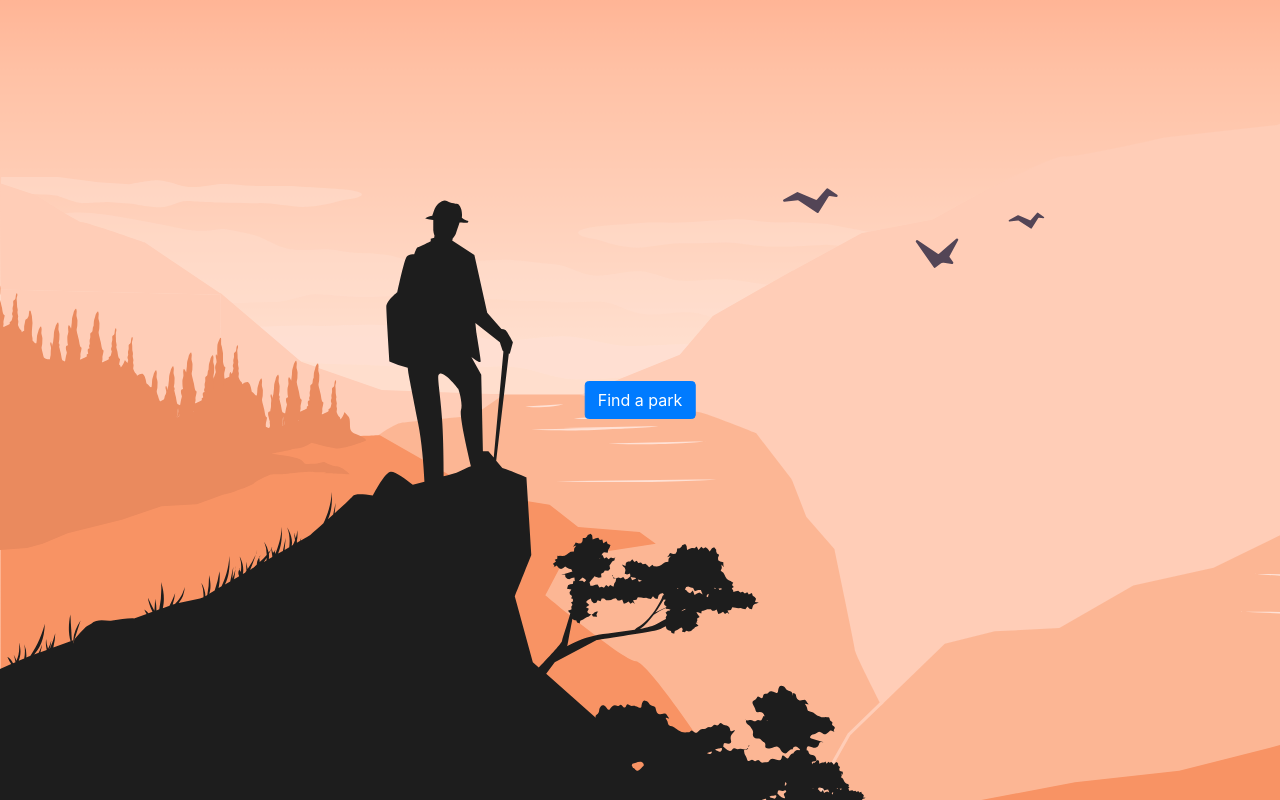
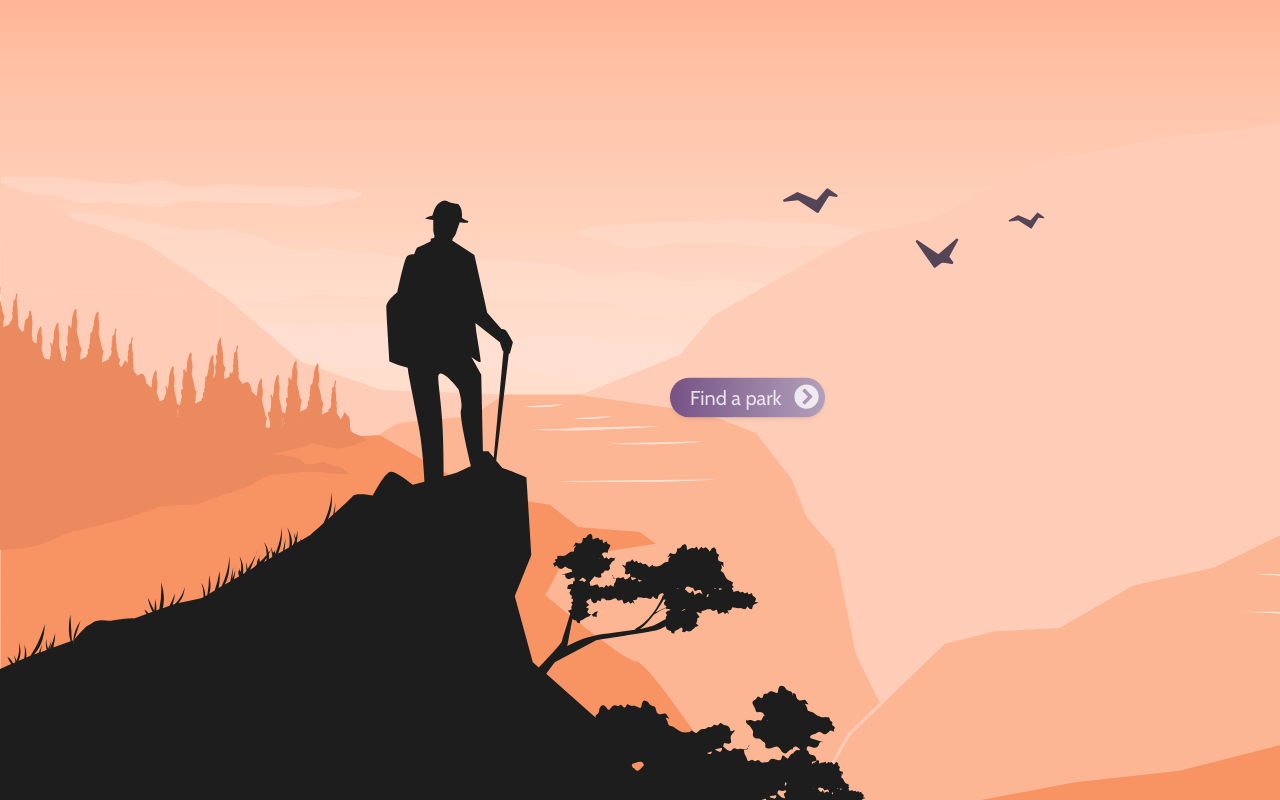
Before and after one commit to eunicornbread/NPSInfoKiosk, a React (Create React App) app: page / in a window 1280 px wide. Built offline with nearby package versions, Linux system fonts and the light colour scheme.

Commit message:
Style CTA button in the landing page

```diff
--- a/public/index.html
+++ b/public/index.html
@@ -10,6 +10,9 @@
     <link rel="stylesheet" href="https://use.fontawesome.com/releases/v5.8.2/css/all.css" integrity="sha384-oS3vJWv+0UjzBfQzYUhtDYW+Pj2yciDJxpsK1OYPAYjqT085Qq/1cq5FLXAZQ7Ay" crossorigin="anonymous">
     <link rel="stylesheet" href="https://maxcdn.bootstrapcdn.com/bootstrap/4.3.1/css/bootstrap.min.css" integrity="sha384-ggOyR0iXCbMQv3Xipma34MD+dH/1fQ784/j6cY/iJTQUOhcWr7x9JvoRxT2MZw1T" crossorigin="anonymous" />
 
+    <!-- Google Fonts -->
+    <link href="https://fonts.googleapis.com/css?family=Cabin&display=swap" rel="stylesheet">
+
     <title>React App</title>
   </head>
   <body>
--- a/src/App.css
+++ b/src/App.css
@@ -8,45 +8,55 @@
 
 .content {
   position: absolute;
-  left: 50%;
+  left: 670px;
   top: 50%;
-  transform: translate(-50%, -50%);
+  transform: translate(0, -50%);
 }
 
-
-
-
-
-.App {
-  text-align: center;
+.button:hover {
+  background-color: rgba(118, 82, 133, 1);
+  box-shadow: 0 .5rem 1rem rgba(0,0,0,.15) !important;
 }
 
-.App-logo {
-  animation: App-logo-spin infinite 20s linear;
-  height: 40vmin;
-  pointer-events: none;
+.button:hover .button-icon {
+  opacity: 1;
 }
 
-.App-header {
-  background-color: #282c34;
-  min-height: 100vh;
-  display: flex;
-  flex-direction: column;
-  align-items: center;
-  justify-content: center;
-  font-size: calc(10px + 2vmin);
-  color: white;
+.button:hover .button-text {
+  opacity: 1;
 }
 
-.App-link {
-  color: #61dafb;
+.button {
+  background-image: linear-gradient(to right, rgba(118, 82, 133, 1), rgba(118, 82, 133, 0.5));
+  color: white;
+  border: none;
+  width: 155px;
+  height: 40px;
+  border-radius: 50px;
+  position: relative;
+  transition: all 250ms ease;
+  box-sizing: border-box;
 }
 
-@keyframes App-logo-spin {
-  from {
-    transform: rotate(0deg);
-  }
-  to {
-    transform: rotate(360deg);
-  }
+.button:focus {
+  outline: none;
 }
+
+.button-text {
+  opacity: 0.8;
+  position: absolute;
+  top: 50%;
+  transform: translate(0, -50%);
+  left: 20px;
+  font-family: 'Cabin', sans-serif;
+  font-size: 20px;
+}
+
+.button-icon {
+  opacity: 0.8;
+  font-size: 25px;
+  position: absolute;
+  top: 50%;
+  transform: translate(0, -50%);
+  right: 6px;
+}
--- a/src/App.js
+++ b/src/App.js
@@ -2,6 +2,10 @@ import React, { Component } from 'react';
 //import logo from './logo.svg';
 import './App.css';
 import { NavLink } from 'react-router-dom';
+
+// resources used:
+// google font
+// font awesome
 
 class App extends Component {
 
@@ -15,7 +19,10 @@ class App extends Component {
         <div className="main">
           <div className="content">
             <NavLink to="/search">
-              <button type="button" className="btn btn-primary">Find a park</button>
+              <button type="button" className="button shadow-sm">
+                <span className="button-text mr-2">Find a park</span>
+                <span className='button-icon'><i className="fas fa-chevron-circle-right"></i></span>
+              </button>
             </NavLink>
           </div>
         </div>
```
